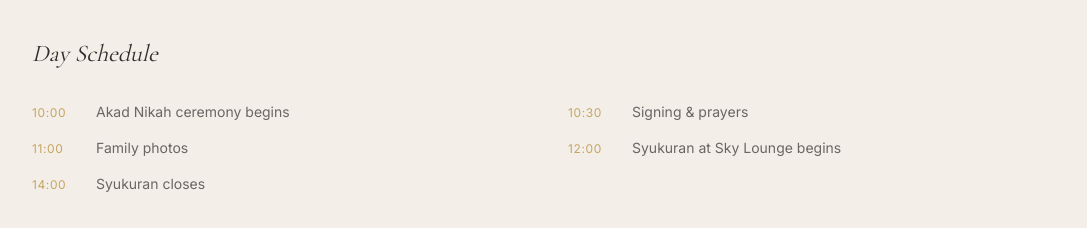
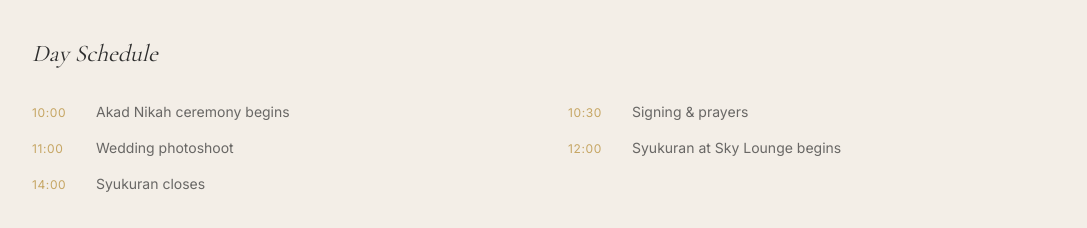
Before and after one commit to rachmawaty/fr-wedding, a Next.js app: page / in a window 1280 px wide. Shown: the part 3380-3608 px from the top of the page, without its empty margins (96-1183 px from the left). Built offline with nearby package versions, Linux system fonts and the light colour scheme.

Commit message:
fix: add wedding photoshoot 11-12pm to day schedule
Co-Authored-By: Claude Sonnet 4.6 <noreply@anthropic.com>

```diff
--- a/components/EventDetails.tsx
+++ b/components/EventDetails.tsx
@@ -26,7 +26,7 @@ const events = [
 const schedule = [
   { time: "10:00", label: "Akad Nikah ceremony begins" },
   { time: "10:30", label: "Signing & prayers" },
-  { time: "11:00", label: "Family photos" },
+  { time: "11:00", label: "Wedding photoshoot" },
   { time: "12:00", label: "Syukuran at Sky Lounge begins" },
   { time: "14:00", label: "Syukuran closes" },
 ];
```
